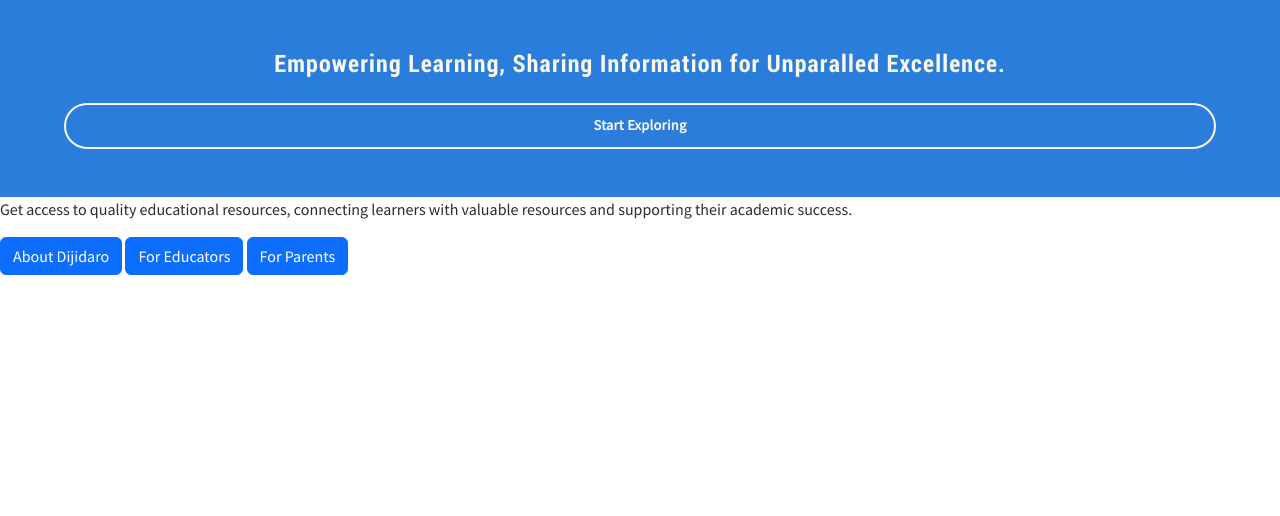
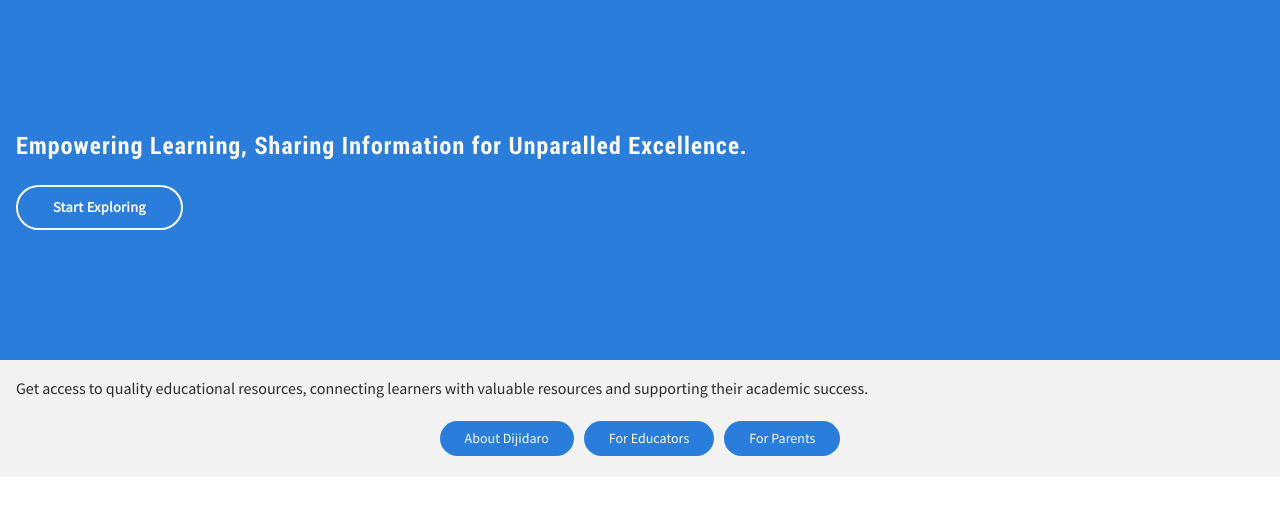
Before and after one commit to dijidaro/dijidaro, a Flask app: page / in a window 1280 px wide. Shown: the part 50-566 px from the top of the page. Run offline with Flask 3, Linux system fonts and the light colour scheme; some libraries are stand-ins or nearby versions.

Commit message:
Adjust css for hero section

```diff
--- a/app/static/styles/large.css
+++ b/app/static/styles/large.css
@@ -4,4 +4,9 @@
 
     }
 
+    /* HERO SECTION */
+    .hero {
+        min-height: 45vh;
+    }
+
 }
--- a/app/static/styles/medium.css
+++ b/app/static/styles/medium.css
@@ -64,4 +64,15 @@
         font-size: .95rem;
     }
 
+/* HERO SECTION */
+    .hero {
+        min-height: 25vh;
+        align-items: flex-start;
+    }
+
+    .hero button {
+        width: fit-content;
+        padding: 10px 35px;
+    }
+
 }
--- a/app/static/styles/small.css
+++ b/app/static/styles/small.css
@@ -145,3 +145,30 @@
     background-color: var(--text-color-light);
     color: var(--brand-color2);
 }
+
+/* INFO SECTION */
+.info {
+    background-color: var(--light);
+}
+
+
+.info-btn {
+    display: flex;
+    flex-direction: row;
+    flex-wrap: wrap;
+    justify-content: center;
+}
+
+.info button {
+    background-color: var(--brand-color);
+    color: var(--text-color-light);
+    border-radius: 25px;
+    font-size: .875rem;
+    padding: 7px 25px;
+    margin: 5px;
+    border: none;
+}
+
+.info button:hover {
+    background-color: var(--brand-color2);
+}
--- a/app/templates/pages/index.html
+++ b/app/templates/pages/index.html
@@ -7,10 +7,10 @@
         <h1 class="mb-4">Empowering Learning, Sharing Information for Unparalled Excellence.</h1>
         <button class="btn btn-primary">Start Exploring</button>
     </section>
-    <section class="info">
+    <section class="info p-3">
         <p>Get access to quality educational resources, connecting learners with
             valuable resources and supporting their academic success.</p>
-        <div class="info-btn mx-auto">
+        <div class="info-btn">
             <button class="btn btn-primary">About Dijidaro</button>
             <button class="btn btn-primary">For Educators</button>
             <button class="btn btn-primary">For Parents</button>
```
